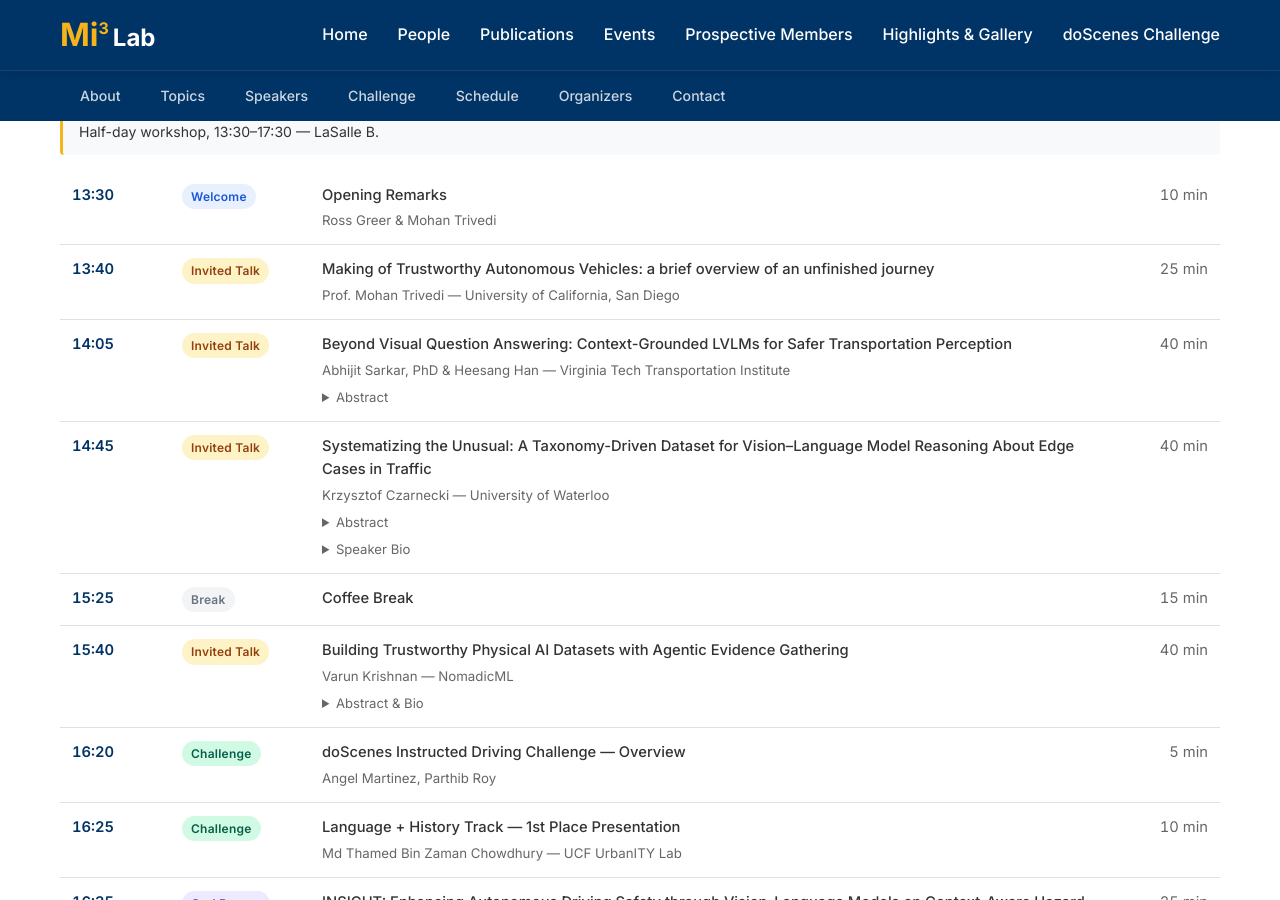
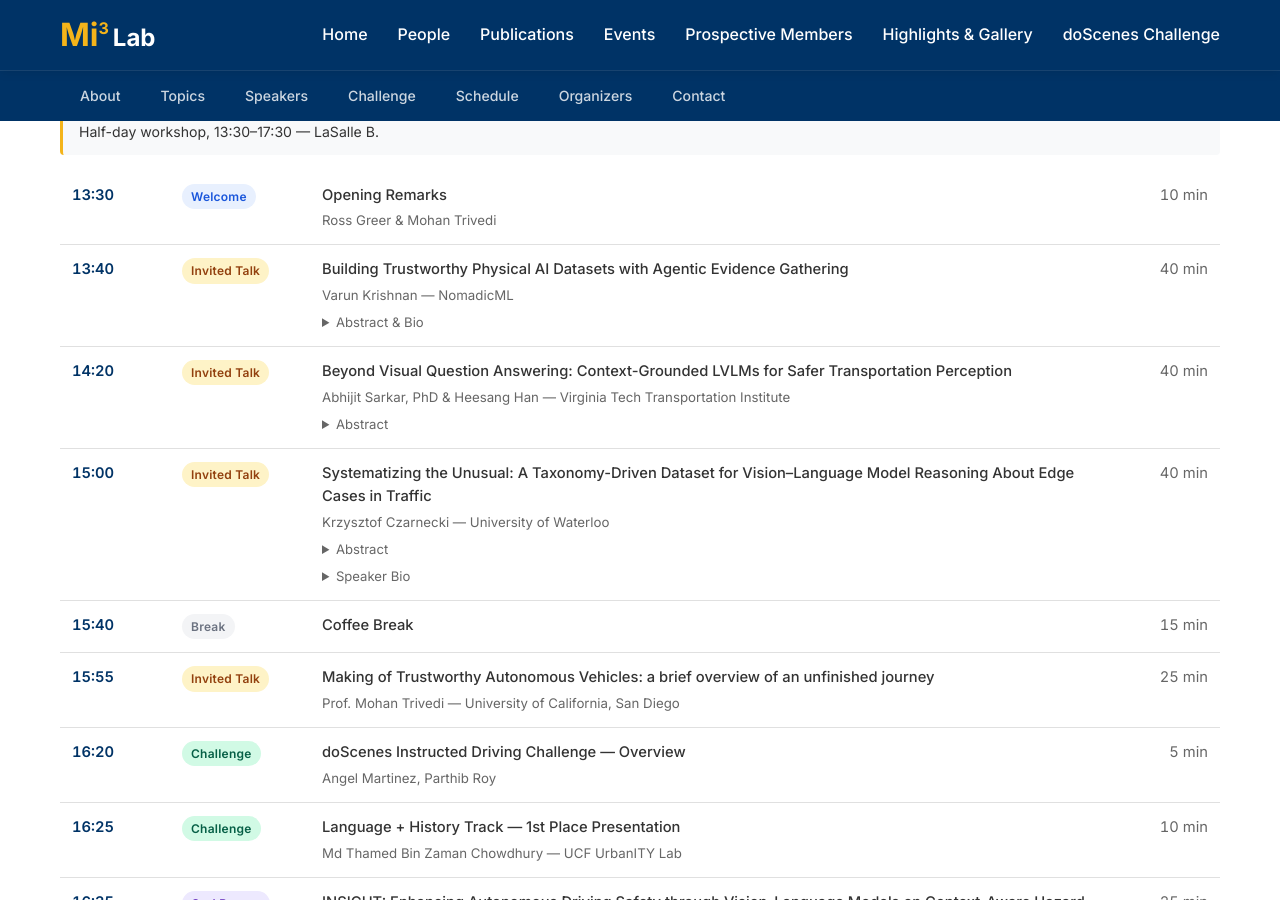
Before and after one commit to Mi3-Lab/mi3-lab.github.io, a Jekyll site: the page built from vl-iiv-2026.html, in a window 1280 px wide and 900 px high, scrolled down 2265 px. Built offline with Jekyll 4.4.1, drawn with Linux system fonts in a browser that asks for light colours.

Commit message:
Swap Varun and Mohan talk slots in VL-IIV 2026 schedule
Varun moves to 13:40 (40 min), Mohan to 15:55 (25 min) after the break.
Intermediate talks and break shift to keep total time aligned with the
16:20 challenge segment.

Co-Authored-By: Claude Opus 4.7 <noreply@anthropic.com>

```diff
--- a/vl-iiv-2026.html
+++ b/vl-iiv-2026.html
@@ -381,13 +381,18 @@ title: VL-IIV 2026 Workshop
           <td class="schedule-time">13:40</td>
           <td class="schedule-type"><span class="schedule-badge badge-talk">Invited Talk</span></td>
           <td>
-            <div class="schedule-title">Making of Trustworthy Autonomous Vehicles: a brief overview of an unfinished journey</div>
-            <div class="schedule-speaker">Prof. Mohan Trivedi &mdash; University of California, San Diego</div>
+            <div class="schedule-title">Building Trustworthy Physical AI Datasets with Agentic Evidence Gathering</div>
+            <div class="schedule-speaker">Varun Krishnan &mdash; NomadicML</div>
+            <details style="margin-top:6px;">
+              <summary style="font-size:0.82rem;color:var(--text-light);cursor:pointer;">Abstract &amp; Bio</summary>
+              <p style="font-size:0.82rem;color:var(--text-light);line-height:1.6;margin-top:6px;">Physical AI companies collect enormous volumes of data, but identifying the moments that actually improve models remains a major bottleneck. We present Nomadic, an agentic data intelligence platform that combines VLMs with targeted evidence gathering to discover, validate, and explain complex events in robotics and autonomous driving datasets. By grounding model predictions in visual and motion evidence, Nomadic improves event accuracy, reduces manual review, and enables scalable curation of high-value training data for physical AI.</p>
+              <p style="font-size:0.82rem;color:var(--text-light);line-height:1.6;margin-top:6px;"><strong>Bio:</strong> Varun Krishnan is Cofounder / CTO at Nomadic AI. He was previously a Research Scientist on Lyft's Autonomous Navigation Team.</p>
+            </details>
           </td>
-          <td class="schedule-time" style="text-align:right; color: var(--text-light); font-weight:400;">25 min</td>
+          <td class="schedule-time" style="text-align:right; color: var(--text-light); font-weight:400;">40 min</td>
         </tr>
         <tr>
-          <td class="schedule-time">14:05</td>
+          <td class="schedule-time">14:20</td>
           <td class="schedule-type"><span class="schedule-badge badge-talk">Invited Talk</span></td>
           <td>
             <div class="schedule-title">Beyond Visual Question Answering: Context-Grounded LVLMs for Safer Transportation Perception</div>
@@ -401,7 +406,7 @@ title: VL-IIV 2026 Workshop
           <td class="schedule-time" style="text-align:right; color: var(--text-light); font-weight:400;">40 min</td>
         </tr>
         <tr>
-          <td class="schedule-time">14:45</td>
+          <td class="schedule-time">15:00</td>
           <td class="schedule-type"><span class="schedule-badge badge-talk">Invited Talk</span></td>
           <td>
             <div class="schedule-title">Systematizing the Unusual: A Taxonomy-Driven Dataset for Vision&ndash;Language Model Reasoning About Edge Cases in Traffic</div>
@@ -420,7 +425,7 @@ title: VL-IIV 2026 Workshop
           <td class="schedule-time" style="text-align:right; color: var(--text-light); font-weight:400;">40 min</td>
         </tr>
         <tr>
-          <td class="schedule-time">15:25</td>
+          <td class="schedule-time">15:40</td>
           <td class="schedule-type"><span class="schedule-badge badge-break">Break</span></td>
           <td>
             <div class="schedule-title">Coffee Break</div>
@@ -428,18 +433,13 @@ title: VL-IIV 2026 Workshop
           <td class="schedule-time" style="text-align:right; color: var(--text-light); font-weight:400;">15 min</td>
         </tr>
         <tr>
-          <td class="schedule-time">15:40</td>
+          <td class="schedule-time">15:55</td>
           <td class="schedule-type"><span class="schedule-badge badge-talk">Invited Talk</span></td>
           <td>
-            <div class="schedule-title">Building Trustworthy Physical AI Datasets with Agentic Evidence Gathering</div>
-            <div class="schedule-speaker">Varun Krishnan &mdash; NomadicML</div>
-            <details style="margin-top:6px;">
-              <summary style="font-size:0.82rem;color:var(--text-light);cursor:pointer;">Abstract &amp; Bio</summary>
-              <p style="font-size:0.82rem;color:var(--text-light);line-height:1.6;margin-top:6px;">Physical AI companies collect enormous volumes of data, but identifying the moments that actually improve models remains a major bottleneck. We present Nomadic, an agentic data intelligence platform that combines VLMs with targeted evidence gathering to discover, validate, and explain complex events in robotics and autonomous driving datasets. By grounding model predictions in visual and motion evidence, Nomadic improves event accuracy, reduces manual review, and enables scalable curation of high-value training data for physical AI.</p>
-              <p style="font-size:0.82rem;color:var(--text-light);line-height:1.6;margin-top:6px;"><strong>Bio:</strong> Varun Krishnan is Cofounder / CTO at Nomadic AI. He was previously a Research Scientist on Lyft's Autonomous Navigation Team.</p>
-            </details>
+            <div class="schedule-title">Making of Trustworthy Autonomous Vehicles: a brief overview of an unfinished journey</div>
+            <div class="schedule-speaker">Prof. Mohan Trivedi &mdash; University of California, San Diego</div>
           </td>
-          <td class="schedule-time" style="text-align:right; color: var(--text-light); font-weight:400;">40 min</td>
+          <td class="schedule-time" style="text-align:right; color: var(--text-light); font-weight:400;">25 min</td>
         </tr>
         <tr>
           <td class="schedule-time">16:20</td>
```
